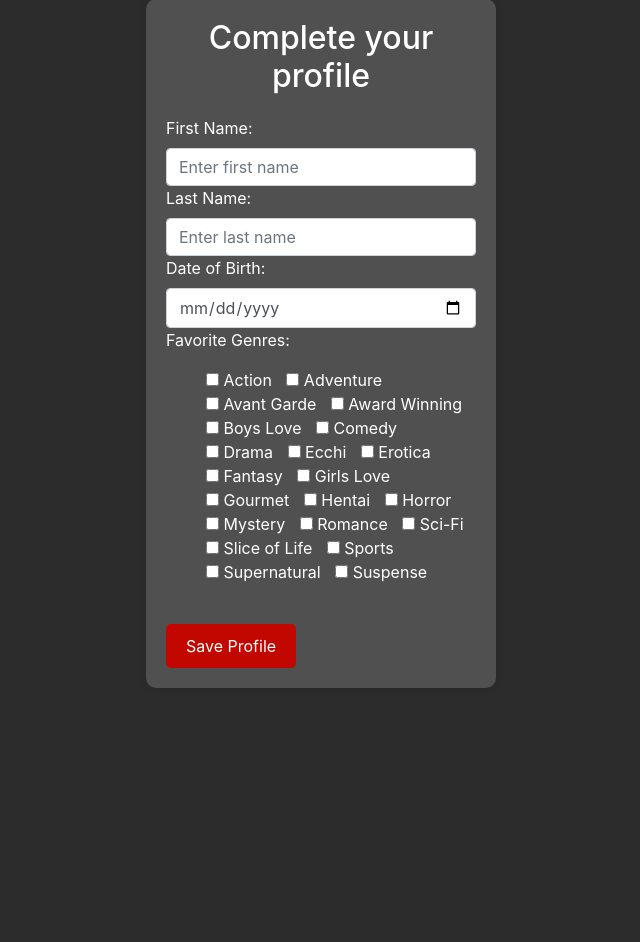
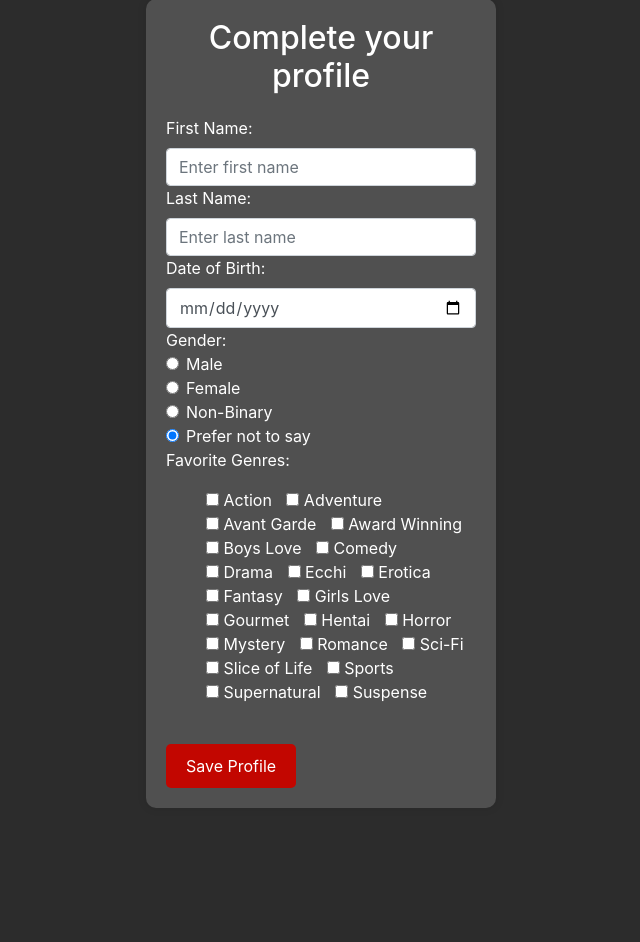
Before and after one commit to aunnoman1/AnimeInsight, a Django app: page /complete_profile/ in a window 1280 px wide. Shown: the part 201-1143 px from the top of the page, without its empty margins (319-959 px from the left). Before the commit the page ends 889 px from the top, so only its background shows below. Run offline with Django 5.2, Linux system fonts and the light colour scheme; the visitor is signed in with stand-in values (Sample User, id 1); some libraries are stand-ins or nearby versions.

Commit message:
implemented recommendation system model

```diff
--- a/AnimeInsight/settings.py
+++ b/AnimeInsight/settings.py
@@ -51,6 +51,7 @@ MIDDLEWARE = [
     'django.contrib.auth.middleware.AuthenticationMiddleware',
     'django.contrib.messages.middleware.MessageMiddleware',
     'django.middleware.clickjacking.XFrameOptionsMiddleware',
+
 ]
 
 ROOT_URLCONF = 'AnimeInsight.urls'
@@ -83,7 +84,7 @@ DATABASES = {
         'NAME': 'AnimeInsight',
         'USER': 'sa',
         'PASSWORD': '12345678',
-        'HOST': 'DESKTOP-CTD6319\SQLEXPRESS',
+        'HOST': 'localhost',
         'OPTIONS': {
             'driver': 'ODBC Driver 17 for SQL Server',
             'Trusted_Connection': 'yes',
--- a/AnimeInsightApp/models.py
+++ b/AnimeInsightApp/models.py
@@ -121,6 +121,15 @@ class Profile(models.Model):
     userid=models.OneToOneField(User,on_delete=models.CASCADE,primary_key=True)
     dob = models.DateField(null=True)
     registered = models.BooleanField(default=False)
+    GENDER_CHOICES = [
+        ("Male","Male"),
+        ("Female","Female"),
+        ("Non-Binary","Non-Binary"),
+        ("Unknown_Gender","Prefer not to say"),
+
+    ]
+    gender=models.CharField(max_length=20,choices=GENDER_CHOICES,default="Unknown_Gender")
+
 
 class FavGenres(models.Model):
     userid=models.ForeignKey(User,on_delete=models.CASCADE)
--- a/AnimeInsightApp/templates/AnimeInsightApp/complete_profile.html
+++ b/AnimeInsightApp/templates/AnimeInsightApp/complete_profile.html
@@ -62,6 +62,18 @@
                 <label for="date_of_birth" class="text-white">Date of Birth:</label>
                 <input type="date" class="form-control" name="date_of_birth" placeholder="Enter date of birth" required>
 
+                <h7 class = "text-white">Gender:</h2>
+                {% for gender in genders %}
+                <div class="form-check">
+                    <input class="form-check-input" type="radio" name="gender" id="gender" value="{{ gender }}" checked>
+                    <label class="form-check-label" for="gender">
+                      {{ gender }}
+                    </label>
+                  </div>
+
+                {% endfor %}
+
+
             <label for="genres" class="text-white">Favorite Genres:</p>
             <ul class="genre-list">
                 {% for genre in genres %}
--- a/AnimeInsightApp/urls.py
+++ b/AnimeInsightApp/urls.py
@@ -1,4 +1,4 @@
-from django.urls import path
+from django.urls import path,include
 from django.conf import settings
 from django.conf.urls.static import static
 from . import views
@@ -17,5 +17,6 @@ urlpatterns = [
     path('history/', views.view_history, name='view_history'),
     path('add-to-history/<int:anime_id>/', views.add_to_history, name='add_to_history'),
     path('logout/', views.logout_request, name='logout_request'),
+
 ] + static(settings.MEDIA_URL, document_root=settings.MEDIA_ROOT) \
   + static(settings.STATIC_URL, document_root=settings.STATIC_ROOT)
--- a/AnimeInsightApp/views.py
+++ b/AnimeInsightApp/views.py
@@ -14,8 +14,14 @@ import pandas as pd
 import tensorflow as tf
 from joblib import load
 import threading
+from datetime import datetime
+import pdb
 
 logger = logging.getLogger(__name__)
+
+@tf.keras.utils.register_keras_serializable()
+def split_func(input_str):
+    return tf.strings.split(input_str, sep=", ")
 
 
 def index(request):
@@ -205,7 +211,19 @@ def namegenre_anime(request):
 def home(request):
     context={}
     if request.method=='GET':
-        return render(request, 'AnimeInsightApp/Home.html')
+        cursor = connection.cursor()
+        context['animes']=[]
+        cursor.execute("select AnimeID1 , AnimeID2 , AnimeID3 , AnimeID4 , AnimeID5  from recommendation where userID = %s",[request.user.id])
+        animeids=cursor.fetchone()
+        if isinstance(animeids,tuple):
+            for animeid in animeids:
+                cursor.execute("SELECT Name , Image_URL FROM anime_metadata WHERE anime_id = %s",[animeid])
+                animeinfo=cursor.fetchone()
+                context['animes'].append(animeinfo)
+
+
+
+        return render(request, 'AnimeInsightApp/Home.html',context=context)
 
 def login_request(request):
     context={}
@@ -266,11 +284,13 @@ def complete_profile(request):
         first_name = request.POST['first_name']
         last_name = request.POST['last_name']
         date_of_birth = request.POST['date_of_birth']
+        gender= request.POST['gender']
         selected_genres = request.POST.getlist('genres')
 
         user = request.user
         user.first_name = first_name
         user.last_name = last_name
+
         user.save()
 
         for genre in selected_genres:
@@ -279,13 +299,16 @@ def complete_profile(request):
         profile = Profile.objects.get(userid=user)
         profile.dob=date_of_birth
         profile.registered=True
+        profile.gender=gender
         profile.save()
-        #--t= threading.Thread(target=recommend_anime,args=[request])--
+        t= threading.Thread(target=recommend_anime,args=[request])
+        t.start()
         return redirect('AnimeInsightApp:home')
 
 
     else:
         context['genres']=[g[0] for g in FavGenres.genre.field.choices]
+        context['genders']=[g[1] for g in Profile.gender.field.choices]
         return render(request,'AnimeInsightApp/complete_profile.html',context)
 
 
@@ -300,12 +323,19 @@ def logout_request(request):
 
 def recommend_anime(request):
     user_id=request.user.id
-    user_mean_score= 8
+    user_mean_score= 8.0
 
     cursor = connection.cursor()
-    # Step 1: Retrieve the user's favorite genres
+    # Step 1: Retrieve the user's details
     cursor.execute("SELECT genre FROM AnimeInsightApp_favgenres WHERE userid_id = %s", [user_id])
     fav_genres = cursor.fetchall()
+
+    cursor.execute("SELECT gender,dob from AnimeInsightApp_profile WHERE userid_id = %s", [user_id])
+    fetched= cursor.fetchone()
+    user_gender=fetched[0]
+    dob=fetched[1]
+    user_age = (datetime.now().date() - dob).days // 365
+    user_df=pd.DataFrame([[user_gender,user_mean_score,user_age]],columns=['Gender','Mean Score','age'])
 
     # Step 2: Get the top 50 anime for each genre from the animemetadata table
     anime_list = []
@@ -313,7 +343,7 @@ def recommend_anime(request):
         cursor.execute("""
             SELECT top 50 anime_id, Score,	Genres,	Type , Studios , Source
             FROM Anime_Metadata
-            WHERE genre LIKE %s
+            WHERE Genres LIKE %s
             order by Score DESC
         """, ['%' + fav_genre[0] + '%'])
         anime_list.extend(cursor.fetchall())
@@ -321,6 +351,7 @@ def recommend_anime(request):
 
     columns = [col[0] for col in cursor.description]
     df = pd.DataFrame(anime_list, columns=columns)
+    df.drop_duplicates(inplace=True)
 
     # Step 3: Use the TensorFlow model to predict ratings for each anime
     model_path=os.path.join(settings.MODELS,'merged_model.keras')
@@ -337,17 +368,15 @@ def recommend_anime(request):
     genre_max_length=9
     source_max_length=1
 
-    @tf.keras.utils.register_keras_serializable()
-    def split_func(input_str):
-        return tf.strings.split(input_str, sep=", ")
 
-    studio_vectorize_layer_model=tf.keras.models.load_model('preprocessing/studio_vectorize_layer_model')
+
+    studio_vectorize_layer_model=tf.keras.models.load_model(preprocesing_path+'/studio_vectorize_layer_model')
     studio_vectorize_layer = studio_vectorize_layer_model.layers[0]
     num_studios=len(studio_vectorize_layer.get_vocabulary())
-    genre_vectorize_layer_model=tf.keras.models.load_model('preprocessing/genre_vectorize_layer_model')
+    genre_vectorize_layer_model=tf.keras.models.load_model(preprocesing_path+'/genre_vectorize_layer_model')
     genre_vectorize_layer = genre_vectorize_layer_model.layers[0]
     num_genres=len(genre_vectorize_layer.get_vocabulary())
-    source_vectorize_layer_model=tf.keras.models.load_model('preprocessing/source_vectorize_layer_model')
+    source_vectorize_layer_model=tf.keras.models.load_model(preprocesing_path+'/source_vectorize_layer_model')
     source_vectorize_layer = source_vectorize_layer_model.layers[0]
     num_sources=len(source_vectorize_layer.get_vocabulary())
 
@@ -399,17 +428,29 @@ def recommend_anime(request):
     df.drop('Source', axis=1, inplace=True)
 
 
+    encoded_gender = gender_encoder.transform(user_df[['Gender']])  # Fit and transform the column
+    encoded_df = pd.DataFrame(encoded_gender.toarray(), columns=gender_encoder.categories_[0])  # Create a DataFrame from the encoded columns
+
+    user_df=pd.concat([user_df, encoded_df], axis=1)  # Concatenate the original DataFrame with the encoded DataFrame
+    user_df.drop(['Gender'],axis=1,inplace=True)
+
+    user_df.loc[:,'Mean Score']=mean_score_scaler.transform(user_df[['Mean Score']])
+
+    user_df=user_df.reindex(user_df.index.repeat(df.shape[0]))
+
+    user_input=user_df.to_numpy()
+
+
     anime_columns=df.iloc[:,1:1+anime_input_shape].to_numpy(dtype='float32')
     anime_studio_embedding_columns = df.iloc[:,1+anime_input_shape:1+anime_input_shape+studio_max_length].to_numpy()
     anime_genre_embedding_columns= df.iloc[:,1+anime_input_shape+studio_max_length:1+anime_input_shape+studio_max_length+genre_max_length].to_numpy()
     anime_source_embedding_columns = df.iloc[:,-1:].to_numpy()
 
 
-    input={'anime_inputs':anime_columns,'anime_genre_embeddings_inputs':anime_genre_embedding_columns,'anime_studio_embeddings_inputs':anime_studio_embedding_columns,'anime_source_embeddings_inputs':anime_source_embedding_columns}
-
+    input={'user_input':user_input, 'anime_input':anime_columns,'anime_genre_embedding_input':anime_genre_embedding_columns,'anime_studio_embedding_input':anime_studio_embedding_columns,'anime_source_embedding_input':anime_source_embedding_columns}
 
     output=model(input)
-    output = rating_scaler(output)
+    output = rating_scaler.inverse_transform(output)
 
     output_df = pd.DataFrame(output,columns=['rating'])
 
```
Also changed, not shown: AnimeInsightApp/templates/AnimeInsightApp/Home.html (+13 -23 lines), AnimeInsightApp/migrations/0008_profile_gender.py (added), 1 other file.
